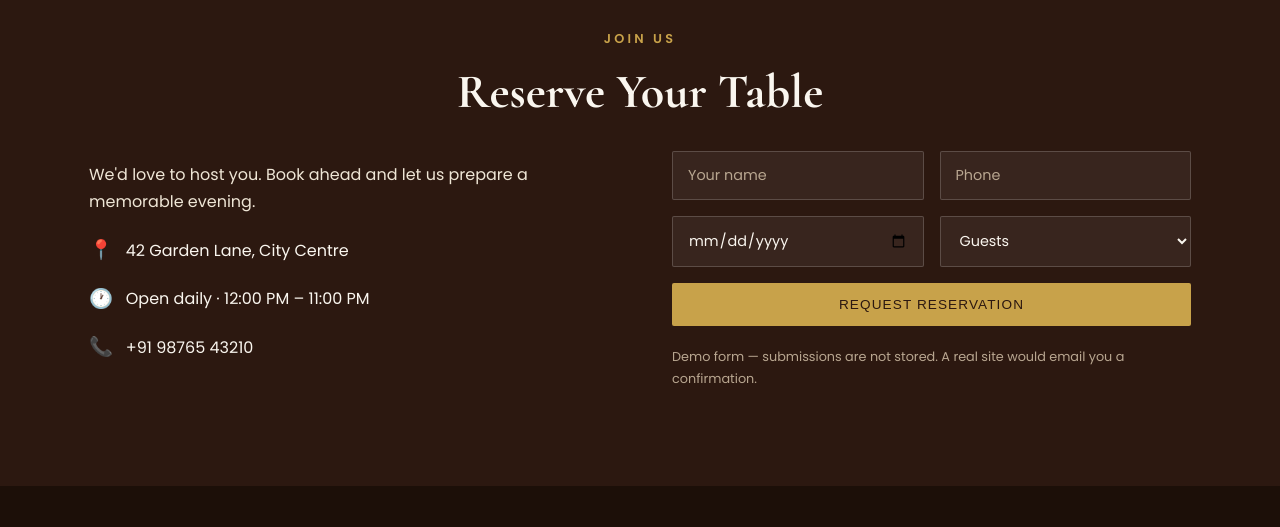
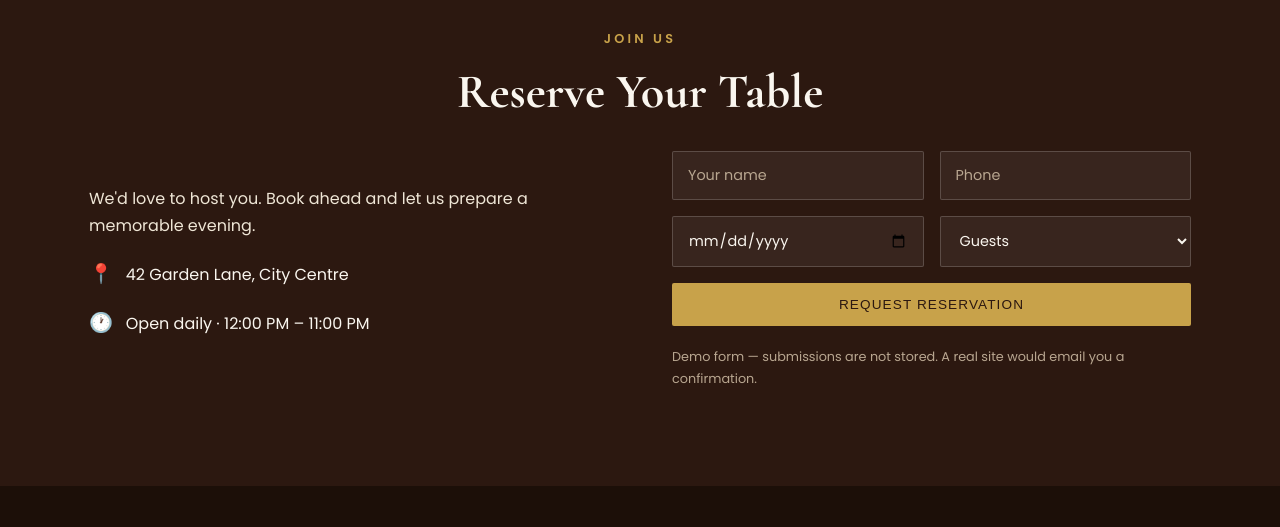
Before and after one commit to fullmooncomputing-art/My_Website, a website: page templates/restaurant.html in a window 1280 px wide. Shown: the part 3043-3570 px from the top of the page. Drawn offline with nearby package versions, Linux system fonts and the light colour scheme.

Commit message:
restaurant.html

```diff
--- a/templates/restaurant.html
+++ b/templates/restaurant.html
@@ -360,7 +360,6 @@
                     <p>We'd love to host you. Book ahead and let us prepare a memorable evening.</p>
                     <div class="detail"><span class="ico">📍</span><span>42 Garden Lane, City Centre</span></div>
                     <div class="detail"><span class="ico">🕐</span><span>Open daily · 12:00 PM – 11:00 PM</span></div>
-                    <div class="detail"><span class="ico">📞</span><span>+91 98765 43210</span></div>
                 </div>
                 <form class="reserve-form reveal" onsubmit="handleReserve(event)">
                     <div class="row">
```
